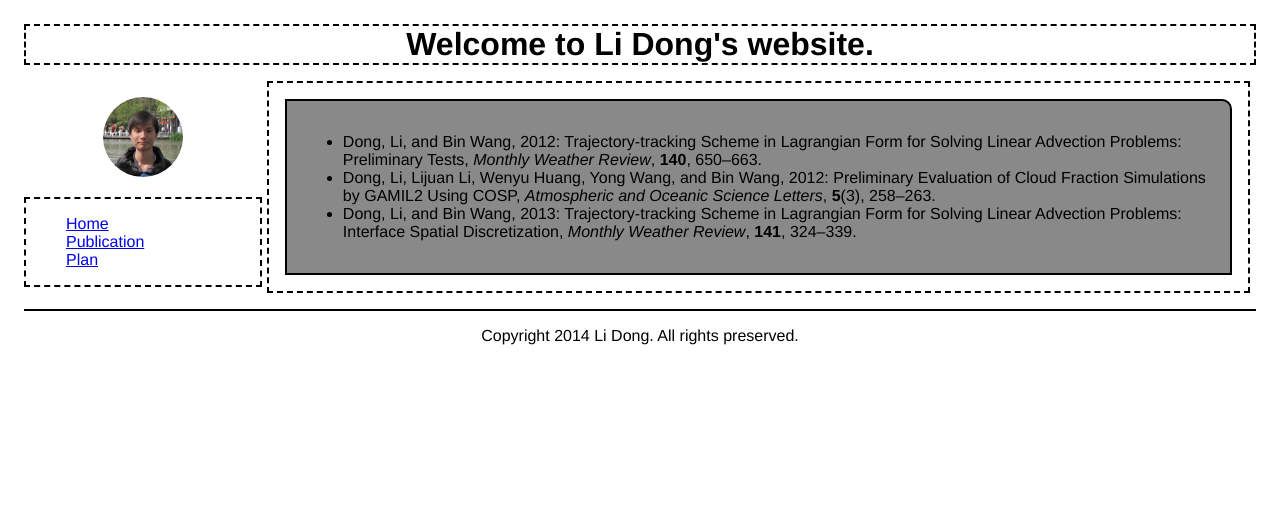
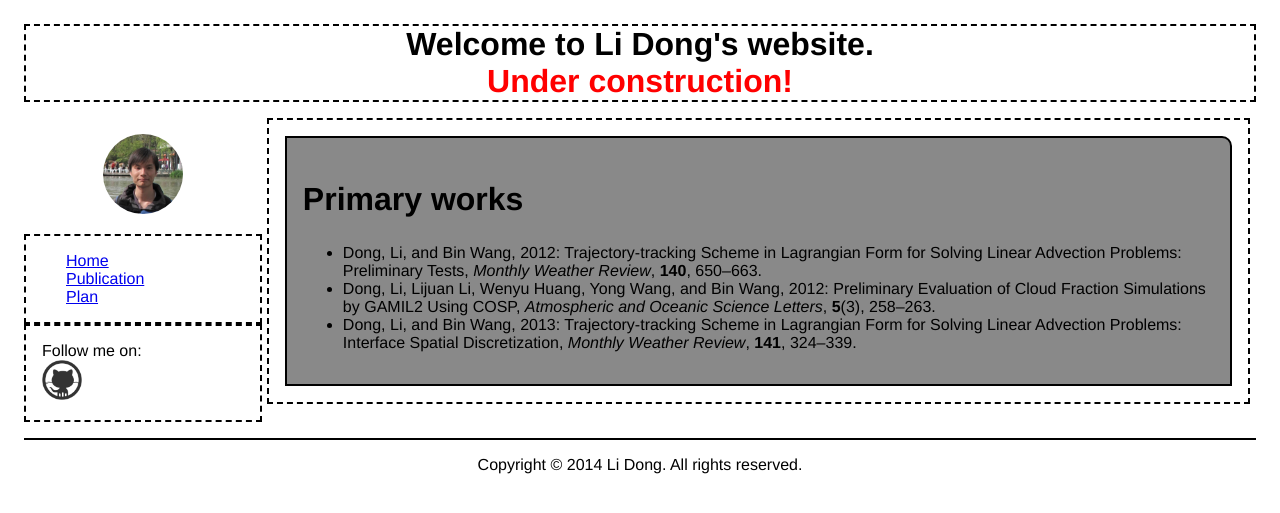
Before and after one commit to dongli/dongli, a Jekyll site: the page built from publication.html, in a window 1280 px wide. Shown: the top 513 px of the page. Built offline with Jekyll 4.4.1, drawn with Linux system fonts in a browser that asks for light colours; Markdown is read by kramdown in place of the engine named in the settings.

Commit message:
Add GitHub following logo

```diff
--- a/_layouts/default.html
+++ b/_layouts/default.html
@@ -10,7 +10,8 @@
 <body>
     <header>
         <h1>
-            Welcome to Li Dong's website.
+            Welcome to Li Dong's website.<br/>
+            <font color="red">Under construction!</font>
         </h1>
     </header>
     <div>
@@ -25,13 +26,17 @@
                     <li><a href="plan.html">Plan</a></li>
                 </ul>
             </nav>
+            <div class="social-network-contacts">
+                Follow me on:<br/>
+                <a href="https://github.com/dongli"><img src="assets/pictures/github-logo.png" class="small-logo"></a>
+            </div>
         </div>
         <div class="content">
             {{ content }}
         </div>
     </div>
     <footer>
-        Copyright 2014 Li Dong. All rights preserved.
+        Copyright &copy 2014 Li Dong. All rights reserved.
     </footer>
 </body>
 </html>
--- a/css/main.css
+++ b/css/main.css
@@ -27,11 +27,21 @@ img.avatar {
     border-radius: 40px;
 }
 
+img.small-logo {
+    width: 40px;
+}
+
 div.sidebar {
     display: inline-block;
     margin-right: 0;
     width: calc(20% - 0.5em);
     text-align: center;
+}
+
+div.social-network-contacts {
+    padding: 1em;
+    border: 2px dashed #000;
+    text-align: left;
 }
 
 div.content {
--- a/publication.html
+++ b/publication.html
@@ -3,6 +3,7 @@ layout: default
 title: Publication
 ---
 <section>
+	<h1>Primary works</h1>
 	<ul>
 		<li>Dong, Li, and Bin Wang, 2012: Trajectory-tracking Scheme in Lagrangian Form for Solving Linear Advection Problems: Preliminary Tests, <i>Monthly Weather Review</i>, <b>140</b>, 650–663.</li>
 		<li>Dong, Li, Lijuan Li, Wenyu Huang, Yong Wang, and Bin Wang, 2012: Preliminary Evaluation of Cloud Fraction Simulations by GAMIL2 Using COSP, <i>Atmospheric and Oceanic Science Letters</i>, <b>5</b>(3), 258–263.</li>
```
Also changed, not shown: assets/pictures/github-logo.png (added).
